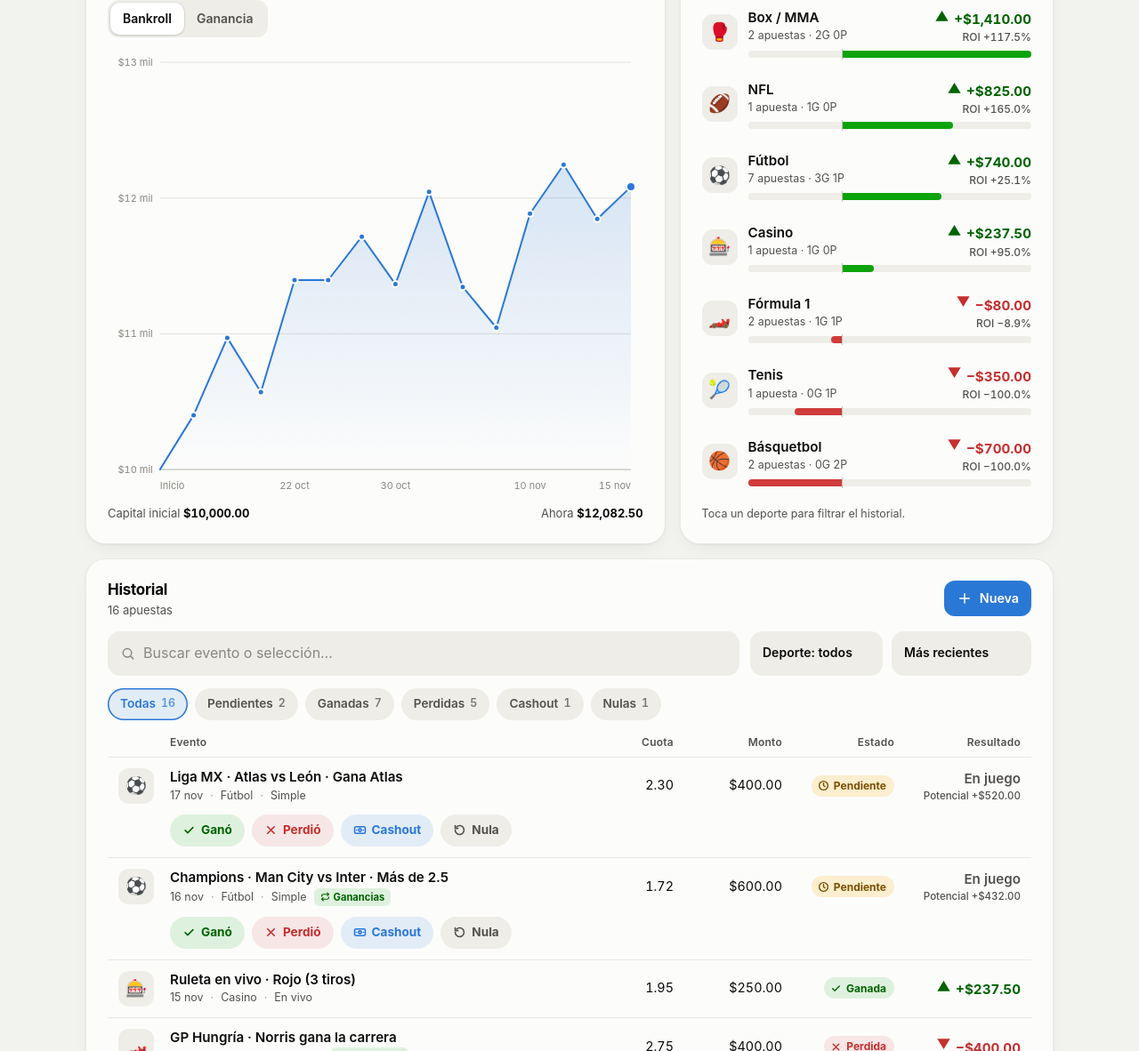
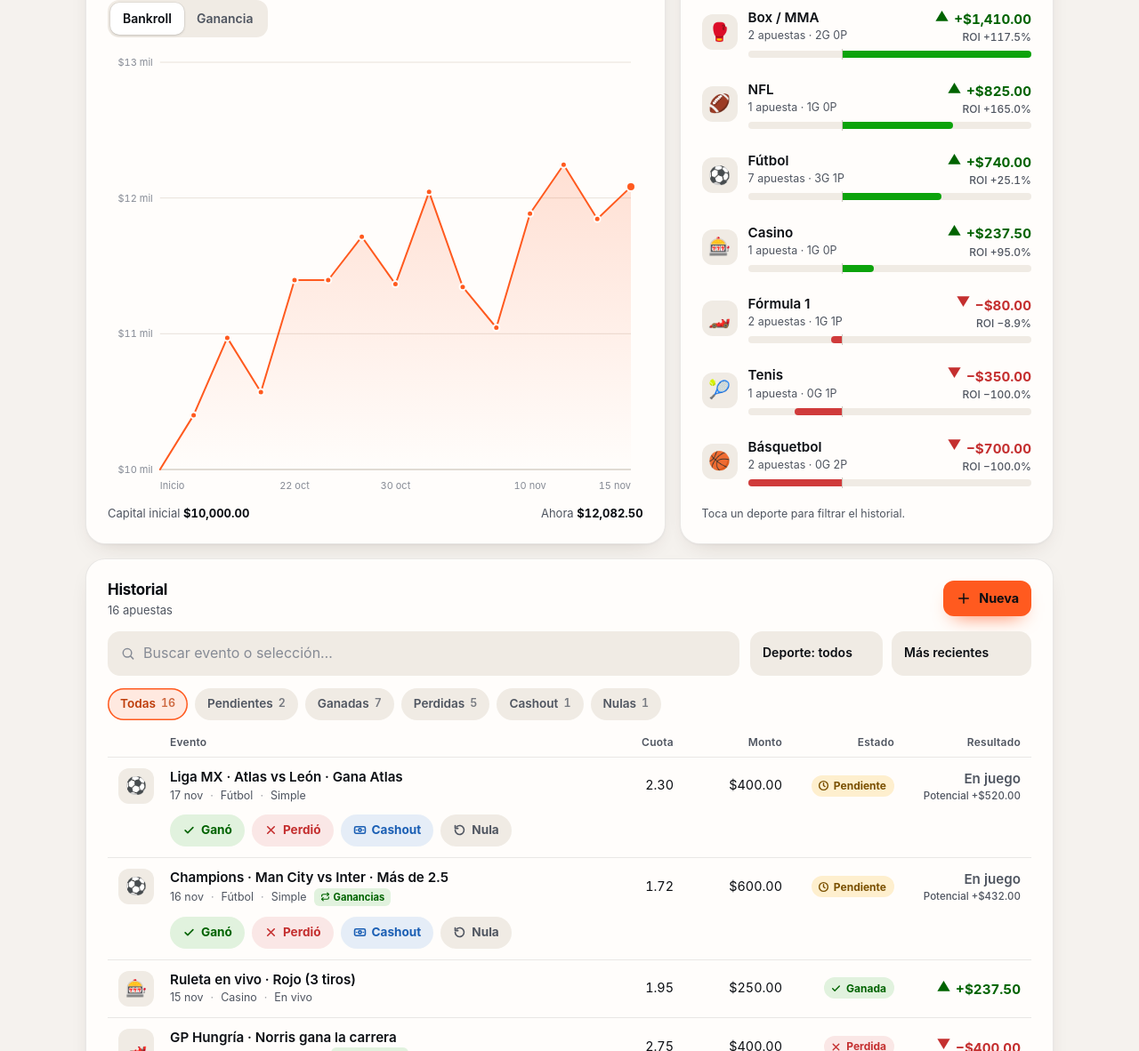
Before and after one commit to angelavelar7980UDG/spicks-register, a plain HTML site: page index.html in a window 1280 px wide. Shown: the part 1001-2183 px from the top of the page at 89% size. Drawn offline with Linux system fonts and the light colour scheme.

Commit message:
Brand Spicks Register with the Spicks identity
- Orange (#FF5A1F) and ink (#0B0E13) palette taken from the Spicks symbol
- Always-dark header and balance card with the symbol as a watermark
- Orange accents for buttons, chips, FAB and the chart line; cashout keeps its own blue
- Spicks symbol on the empty state, the new-bet sheet and a roll-in on win toasts
- Bump service worker cache to v2 so installed apps refresh

Co-Authored-By: Claude Sonnet 5.5 <noreply@anthropic.com>
Claude-Session: https://claude.ai/code/session_01GmFzV4ahXCaK8VhRZawxjh

```diff
--- a/index.html
+++ b/index.html
@@ -7,7 +7,7 @@
 <meta name="description" content="Registro personal de apuestas en pesos mexicanos: ganancias, pérdidas, inversión propia y reinversión de ganancias.">
 <meta name="robots" content="noindex, nofollow">
 <meta name="color-scheme" content="light dark">
-<meta name="theme-color" content="#f2f2ef" id="metaTheme">
+<meta name="theme-color" content="#0b0e13" id="metaTheme">
 <link rel="icon" href="spicks_simbolo.svg" type="image/svg+xml">
 <link rel="icon" href="icons/favicon-32.png" sizes="32x32" type="image/png">
 <link rel="apple-touch-icon" href="icons/icon-180.png">
@@ -15,7 +15,7 @@
 <meta name="apple-mobile-web-app-capable" content="yes">
 <meta name="mobile-web-app-capable" content="yes">
 <meta name="apple-mobile-web-app-title" content="Spicks Register">
-<meta name="apple-mobile-web-app-status-bar-style" content="default">
+<meta name="apple-mobile-web-app-status-bar-style" content="black-translucent">
 <meta name="format-detection" content="telephone=no">
 <script>
 /* Aplica el tema guardado antes del primer pintado para evitar el flash */
@@ -34,26 +34,29 @@ try { var t = JSON.parse(localStorage.getItem('spicks_register_v1') || '{}').the
 
   --r-card: 22px;
   --r-ctl: 14px;
-
   color-scheme: light;
-  --page: #f2f2ef;
-  --surface: #fcfcfb;
+  --page: #f5f2ee;
+  --surface: #fffdfb;
   --surface-2: #ffffff;
-  --ink: #0b0b0b;
-  --ink-2: #52514e;
-  --ink-3: #898781;
-  --line: #e1e0d9;
-  --axis: #c3c2b7;
-  --fill: #eeede8;
-  --fill-2: #e4e3dd;
-  --hair: rgba(11, 11, 11, 0.08);
-  --shadow: 0 1px 2px rgba(11, 11, 11, 0.04), 0 8px 24px -12px rgba(11, 11, 11, 0.12);
-  --shadow-pop: 0 2px 6px rgba(11, 11, 11, 0.08), 0 24px 48px -12px rgba(11, 11, 11, 0.28);
-  --scrim: rgba(11, 11, 11, 0.38);
-
-  --accent: #2a78d6;
-  --accent-ink: #ffffff;
-  --series: #2a78d6;
+  --ink: #0b0e13;
+  --ink-2: #4f5560;
+  --ink-3: #868b95;
+  --line: #e8e2da;
+  --axis: #cdc6bc;
+  --fill: #f0ebe4;
+  --fill-2: #e6dfd6;
+  --thumb: #ffffff;
+  --hair: rgba(11, 14, 19, 0.09);
+  --shadow: 0 1px 2px rgba(11, 14, 19, 0.04), 0 10px 28px -14px rgba(60, 30, 10, 0.22);
+  --shadow-pop: 0 2px 6px rgba(11, 14, 19, 0.08), 0 24px 48px -12px rgba(11, 14, 19, 0.32);
+  --scrim: rgba(11, 14, 19, 0.45);
+
+  --accent: #ff5a1f;
+  --accent-ink: #0b0e13;
+  --accent-text: #be3d0a;
+  --series: #ff5a1f;
+  --cash: #2a78d6;
+  --cash-text: #1b5fb4;
   --pos: #0ca30c;
   --pos-text: #006300;
   --neg: #d03b3b;
@@ -63,61 +66,70 @@ try { var t = JSON.parse(localStorage.getItem('spicks_register_v1') || '{}').the
   --tint-pos: rgba(12, 163, 12, 0.12);
   --tint-neg: rgba(208, 59, 59, 0.11);
   --tint-warn: rgba(250, 178, 25, 0.2);
-  --tint-accent: rgba(42, 120, 214, 0.12);
+  --tint-accent: rgba(255, 90, 31, 0.12);
+  --tint-cash: rgba(42, 120, 214, 0.12);
 }
 @media (prefers-color-scheme: dark) {
   :root:where(:not([data-theme="light"])) {
     color-scheme: dark;
-    --page: #0d0d0d;
-    --surface: #1a1a19;
-    --surface-2: #222221;
-    --ink: #f0efec;
-    --ink-2: #c3c2b7;
-    --ink-3: #898781;
-    --line: #2c2c2a;
-    --axis: #383835;
-    --fill: #262625;
-    --fill-2: #2f2f2d;
+    --page: #0b0e13;
+    --surface: #12161d;
+    --surface-2: #171c25;
+    --ink: #f4f2ee;
+    --ink-2: #bcc0c8;
+    --ink-3: #7e8590;
+    --line: #222935;
+    --axis: #333c4a;
+    --fill: #1f2631;
+    --fill-2: #29313e;
+    --thumb: #374152;
     --hair: rgba(255, 255, 255, 0.09);
-    --shadow: 0 1px 0 rgba(255, 255, 255, 0.03) inset, 0 10px 30px -14px rgba(0, 0, 0, 0.6);
-    --shadow-pop: 0 0 0 1px rgba(255, 255, 255, 0.08), 0 28px 60px -12px rgba(0, 0, 0, 0.8);
-    --scrim: rgba(0, 0, 0, 0.55);
-    --accent: #3987e5;
-    --series: #3987e5;
-    --pos-text: #25b525;
-    --neg-text: #ee6b6b;
+    --shadow: 0 1px 0 rgba(255, 255, 255, 0.03) inset, 0 12px 32px -14px rgba(0, 0, 0, 0.7);
+    --shadow-pop: 0 0 0 1px rgba(255, 255, 255, 0.08), 0 28px 60px -12px rgba(0, 0, 0, 0.85);
+    --scrim: rgba(0, 0, 0, 0.6);
+    --accent-text: #ff8556;
+    --series: #ff6a33;
+    --cash: #3987e5;
+    --cash-text: #78b0f5;
+    --pos-text: #2fc15d;
+    --neg-text: #ff7a7a;
     --warn-text: #fab219;
-    --tint-pos: rgba(12, 163, 12, 0.18);
-    --tint-neg: rgba(238, 107, 107, 0.16);
+    --tint-pos: rgba(47, 193, 93, 0.17);
+    --tint-neg: rgba(255, 122, 122, 0.16);
     --tint-warn: rgba(250, 178, 25, 0.16);
-    --tint-accent: rgba(57, 135, 229, 0.18);
+    --tint-accent: rgba(255, 90, 31, 0.18);
+    --tint-cash: rgba(57, 135, 229, 0.18);
   }
 }
 :root[data-theme="dark"] {
   color-scheme: dark;
-  --page: #0d0d0d;
-  --surface: #1a1a19;
-  --surface-2: #222221;
-  --ink: #f0efec;
-  --ink-2: #c3c2b7;
-  --ink-3: #898781;
-  --line: #2c2c2a;
-  --axis: #383835;
-  --fill: #262625;
-  --fill-2: #2f2f2d;
+  --page: #0b0e13;
+  --surface: #12161d;
+  --surface-2: #171c25;
+  --ink: #f4f2ee;
+  --ink-2: #bcc0c8;
+  --ink-3: #7e8590;
+  --line: #222935;
+  --axis: #333c4a;
+  --fill: #1f2631;
+  --fill-2: #29313e;
+  --thumb: #374152;
   --hair: rgba(255, 255, 255, 0.09);
-  --shadow: 0 1px 0 rgba(255, 255, 255, 0.03) inset, 0 10px 30px -14px rgba(0, 0, 0, 0.6);
-  --shadow-pop: 0 0 0 1px rgba(255, 255, 255, 0.08), 0 28px 60px -12px rgba(0, 0, 0, 0.8);
-  --scrim: rgba(0, 0, 0, 0.55);
-  --accent: #3987e5;
-  --series: #3987e5;
-  --pos-text: #25b525;
-  --neg-text: #ee6b6b;
+  --shadow: 0 1px 0 rgba(255, 255, 255, 0.03) inset, 0 12px 32px -14px rgba(0, 0, 0, 0.7);
+  --shadow-pop: 0 0 0 1px rgba(255, 255, 255, 0.08), 0 28px 60px -12px rgba(0, 0, 0, 0.85);
+  --scrim: rgba(0, 0, 0, 0.6);
+  --accent-text: #ff8556;
+  --series: #ff6a33;
+  --cash: #3987e5;
+  --cash-text: #78b0f5;
+  --pos-text: #2fc15d;
+  --neg-text: #ff7a7a;
   --warn-text: #fab219;
-  --tint-pos: rgba(12, 163, 12, 0.18);
-  --tint-neg: rgba(238, 107, 107, 0.16);
+  --tint-pos: rgba(47, 193, 93, 0.17);
+  --tint-neg: rgba(255, 122, 122, 0.16);
   --tint-warn: rgba(250, 178, 25, 0.16);
-  --tint-accent: rgba(57, 135, 229, 0.18);
+  --tint-accent: rgba(255, 90, 31, 0.18);
+  --tint-cash: rgba(57, 135, 229, 0.18);
 }
 
 /* ==========================================================================
@@ -163,7 +175,7 @@ ul { list-style: none; margin: 0; padding: 0; }
   transition: transform 160ms var(--ease-out), background-color 150ms ease, filter 150ms ease, opacity 150ms ease;
 }
 .btn:active { transform: scale(0.97); }
-.btn.primary { background: var(--accent); color: var(--accent-ink); }
+.btn.primary { background: var(--accent); color: var(--accent-ink); font-weight: 700; box-shadow: 0 10px 22px -12px var(--accent); }
 .btn.danger { background: var(--tint-neg); color: var(--neg-text); }
 .btn.sm { min-height: 40px; padding: 0 14px; font-size: 0.9rem; border-radius: 12px; }
 .btn[disabled] { opacity: 0.45; pointer-events: none; }
@@ -187,7 +199,7 @@ ul { list-style: none; margin: 0; padding: 0; }
 .seg.block { display: flex; }
 .seg-thumb {
   position: absolute; top: 3px; bottom: 3px; left: 0; width: 0; border-radius: 10px;
-  background: var(--surface-2); box-shadow: 0 1px 3px rgba(0, 0, 0, 0.14), 0 0 0 0.5px var(--hair);
+  background: var(--thumb); box-shadow: 0 1px 3px rgba(0, 0, 0, 0.14), 0 0 0 0.5px var(--hair);
   transition: transform 250ms var(--ease-in-out), width 250ms var(--ease-in-out);
   pointer-events: none;
 }
@@ -209,7 +221,7 @@ ul { list-style: none; margin: 0; padding: 0; }
   transition: transform 160ms var(--ease-out), background-color 150ms ease, color 150ms ease, box-shadow 150ms ease;
 }
 .chip:active { transform: scale(0.96); }
-.chip[aria-checked="true"], .chip[aria-pressed="true"] { background: var(--tint-accent); color: var(--accent); box-shadow: inset 0 0 0 1.5px var(--accent); }
+.chip[aria-checked="true"], .chip[aria-pressed="true"] { background: var(--tint-accent); color: var(--accent-text); box-shadow: inset 0 0 0 1.5px var(--accent); }
 .chip .emo { font-size: 1.05rem; line-height: 1; }
 .chip .n { font-size: 0.78rem; opacity: 0.75; font-variant-numeric: tabular-nums; }
 @media (hover: hover) and (pointer: fine) {
@@ -257,12 +269,16 @@ input[type="date"].input { min-height: 50px; font-variant-numeric: tabular-nums;
    Header (material translúcido)
    ========================================================================== */
 .topbar {
+  --ink: #f4f2ee; --ink-2: rgba(244, 242, 238, 0.74); --ink-3: rgba(244, 242, 238, 0.5);
+  --fill: rgba(255, 255, 255, 0.1); --fill-2: rgba(255, 255, 255, 0.17); --hair: rgba(255, 255, 255, 0.12);
+  --neg-text: #ff8383; --pos-text: #3be07a;
+  color: var(--ink);
   position: sticky; top: 0; z-index: 30;
-  background: color-mix(in srgb, var(--page) 74%, transparent);
+  background: rgba(11, 14, 19, 0.97);
   -webkit-backdrop-filter: saturate(180%) blur(22px); backdrop-filter: saturate(180%) blur(22px);
   padding-top: env(safe-area-inset-top);
 }
-.topbar::after { content: ""; position: absolute; left: 0; right: 0; bottom: 0; height: 1px; background: var(--hair); opacity: 0; transition: opacity 200ms ease; }
+.topbar::after { content: ""; position: absolute; left: 0; right: 0; bottom: 0; height: 2px; background: linear-gradient(90deg, #ff5a1f, rgba(255, 90, 31, 0) 75%); opacity: 0; transition: opacity 200ms ease; }
 .topbar.scrolled::after { opacity: 1; }
 .topbar .wrap { display: flex; align-items: center; justify-content: space-between; gap: 12px; min-height: 64px; }
 .brand { display: flex; align-items: center; gap: 12px; min-width: 0; }
@@ -273,7 +289,7 @@ input[type="date"].input { min-height: 50px; font-variant-numeric: tabular-nums;
 .menu-wrap { position: relative; }
 .menu {
   position: absolute; right: 0; top: calc(100% + 8px); min-width: 252px; padding: 6px; z-index: 40;
-  background: color-mix(in srgb, var(--surface) 88%, transparent);
+  background: rgba(16, 20, 27, 0.95);
   -webkit-backdrop-filter: saturate(180%) blur(24px); backdrop-filter: saturate(180%) blur(24px);
   border-radius: 18px; box-shadow: var(--shadow-pop); border: 1px solid var(--hair);
   transform-origin: top right; opacity: 0; transform: scale(0.95); visibility: hidden; pointer-events: none;
@@ -305,8 +321,13 @@ main { padding-block: 8px 120px; display: grid; gap: 16px; }
 
 /* Hero */
 .hero {
-  position: relative; overflow: hidden; padding: 22px 20px 0;
-  background: radial-gradient(120% 150% at 0% 0%, color-mix(in srgb, var(--accent) 13%, var(--surface)) 0%, var(--surface) 62%);
+  --ink: #f4f2ee; --ink-2: rgba(244, 242, 238, 0.76); --ink-3: rgba(244, 242, 238, 0.5);
+  --hair: rgba(255, 255, 255, 0.13); --fill: rgba(255, 255, 255, 0.1); --fill-2: rgba(255, 255, 255, 0.17);
+  --pos-text: #3be07a; --neg-text: #ff8383; --tint-pos: rgba(59, 224, 122, 0.17); --tint-neg: rgba(255, 131, 131, 0.17);
+  position: relative; overflow: hidden; padding: 22px 20px 0; color: var(--ink);
+  background:
+    radial-gradient(90% 130% at 100% 0%, rgba(255, 90, 31, 0.6) 0%, rgba(255, 90, 31, 0) 62%),
+    linear-gradient(160deg, #161b24 0%, #0b0e13 70%);
 }
 @media (min-width: 720px) { .hero { padding: 28px 28px 0; } }
 .hero-top { display: flex; align-items: flex-start; justify-content: space-between; gap: 12px; flex-wrap: wrap; }
@@ -480,7 +501,7 @@ main { padding-block: 8px 120px; display: grid; gap: 16px; }
 .pill .i { width: 13px; height: 13px; stroke-width: 2.6; }
 .s-ganada { background: var(--tint-pos); color: var(--pos-text); }
 .s-perdida { background: var(--tint-neg); color: var(--neg-text); }
-.s-cashout { background: var(--tint-accent); color: var(--accent); }
+.s-cashout { background: var(--tint-cash); color: var(--cash-text); }
 .s-nula { background: var(--fill); color: var(--ink-2); }
 .s-pendiente { background: var(--tint-warn); color: var(--warn-text); }
 .tag { display: inline-flex; align-items: center; gap: 4px; height: 20px; padding: 0 7px; border-radius: 6px; font-size: 0.7rem; font-weight: 700; background: var(--fill); color: var(--ink-2); }
@@ -493,7 +514,7 @@ main { padding-block: 8px 120px; display: grid; gap: 16px; }
 .q .i { width: 15px; height: 15px; stroke-width: 2.6; }
 .q.win { background: var(--tint-pos); color: var(--pos-text); }
 .q.loss { background: var(--tint-neg); color: var(--neg-text); }
-.q.cash { background: var(--tint-accent); color: var(--accent); }
+.q.cash { background: var(--tint-cash); color: var(--cash-text); }
 .q.push { background: var(--fill); color: var(--ink-2); }
 @media (hover: hover) and (pointer: fine) { .q:hover { filter: brightness(0.94); } }
 .more { display: flex; justify-content: center; margin-top: 12px; }
@@ -602,6 +623,18 @@ main { padding-block: 8px 120px; display: grid; gap: 16px; }
 .intro .sp-bar .bar { animation: grow 800ms var(--ease-out) both; animation-delay: 350ms; }
 @keyframes rise { from { opacity: 0; transform: translateY(10px); } to { opacity: 1; transform: none; } }
 @keyframes grow { from { transform: scaleX(0); } to { transform: scaleX(1); } }
+
+/* ---- Identidad Spicks ---- */
+body::before { content: ""; position: fixed; inset: 0; z-index: -1; pointer-events: none;
+  background: radial-gradient(70% 50% at 100% 0%, rgba(255, 90, 31, 0.16), transparent 70%), radial-gradient(60% 45% at 0% 100%, rgba(255, 90, 31, 0.08), transparent 70%); }
+.hero-mark { position: absolute; right: -64px; top: -56px; width: min(64%, 300px); opacity: 0.2; transform: rotate(-14deg); pointer-events: none; user-select: none; -webkit-user-select: none; z-index: 0; }
+.hero > :not(.hero-mark) { position: relative; z-index: 1; }
+.brand h1 .wm { color: #ff7a45; }
+.big-mark { width: 88px; height: 88px; filter: drop-shadow(0 12px 24px rgba(255, 90, 31, 0.45)); }
+.sheet-title { display: flex; align-items: center; gap: 10px; min-width: 0; }
+.sheet-mark { width: 30px; height: 30px; flex: none; }
+.toast .t-ico .roll { display: block; width: 26px; height: 26px; opacity: 0; transform: rotate(-220deg) scale(0.3); transition: transform 650ms var(--ease-out), opacity 300ms var(--ease-out); }
+.toast.in .t-ico .roll { opacity: 1; transform: none; }
 
 /* Accesibilidad: movimiento y transparencia reducidos */
 @media (prefers-reduced-motion: reduce) {
@@ -654,7 +687,7 @@ main { padding-block: 8px 120px; display: grid; gap: 16px; }
       <div class="brand">
         <img class="logo" src="spicks_simbolo.svg" alt="" width="40" height="40">
         <div>
-          <h1>Spicks Register</h1>
+          <h1>Spicks <span class="wm">Register</span></h1>
           <p>Registro de apuestas · MXN</p>
         </div>
       </div>
@@ -685,6 +718,7 @@ main { padding-block: 8px 120px; display: grid; gap: 16px; }
 
     <!-- Resumen / saldo -->
     <section class="card hero reveal" style="--i:1" aria-label="Resumen de bankroll">
+      <img class="hero-mark" src="spicks_simbolo.svg" alt="" aria-hidden="true">
       <div class="hero-top">
         <div>
           <p class="eyebrow">Bankroll actual</p>
@@ -837,7 +871,7 @@ main { padding-block: 8px 120px; display: grid; gap: 16px; }
     <div class="sheet-top" data-drag>
       <div class="grip"></div>
       <div class="sheet-head">
-        <h2 id="bet-title">Nueva apuesta</h2>
+        <span class="sheet-title"><img class="sheet-mark" src="spicks_simbolo.svg" alt="" width="30" height="30"><h2 id="bet-title">Nueva apuesta</h2></span>
         <button type="button" class="icon-btn" data-close aria-label="Cerrar"><svg class="i"><use href="#i-x"/></svg></button>
       </div>
     </div>
@@ -1425,7 +1459,7 @@ function renderKPIs() {
   if (s.winRate == null) $('#kWin .num').textContent = '—';
   const parts = [
     ['Ganadas', s.W, 'var(--pos)', 'G'], ['Perdidas', s.L, 'var(--neg)', 'P'],
-    ['Cashout', s.CO, 'var(--series)', 'CO'], ['Nulas', s.NU, 'var(--axis)', 'N']
+    ['Cashout', s.CO, 'var(--cash)', 'CO'], ['Nulas', s.NU, 'var(--axis)', 'N']
   ];
   $('#kBar').innerHTML = settled ? parts.filter(p => p[1]).map(p => `<i style="flex-grow:${p[1]};background:${p[2]}" title="${p[0]}: ${p[1]}"></i>`).join('') : '';
   $('#kBar').setAttribute('aria-label', parts.map(p => `${p[1]} ${p[0].toLowerCase()}`).join(', '));
@@ -1631,7 +1665,7 @@ function renderHistory() {
   if (!filtered.length) {
     empty.hidden = false; rows.hidden = true; $('.row-head').style.display = 'none';
     if (!state.bets.length) {
-      empty.innerHTML = `<div class="big">🧾</div><h3>Aún no tienes apuestas</h3><p>Registra tu primera apuesta y aquí verás tu ganancia, tu inversión y tu rendimiento.</p><div class="btns"><button class="btn primary" data-open-bet>${icon('plus')}Registrar apuesta</button><button class="btn" data-act="demo">Ver datos de ejemplo</button></div>`;
+      empty.innerHTML = `<img class="big-mark" src="spicks_simbolo.svg" alt="" width="88" height="88"><h3>Aún no tienes apuestas</h3><p>Registra tu primera apuesta y aquí verás tu ganancia, tu inversión y tu rendimiento.</p><div class="btns"><button class="btn primary" data-open-bet>${icon('plus')}Registrar apuesta</button><button class="btn" data-act="demo">Ver datos de ejemplo</button></div>`;
     } else {
       empty.innerHTML = `<div class="big">🔎</div><h3>Sin resultados</h3><p>Ninguna apuesta coincide con los filtros actuales.</p><div class="btns"><button class="btn" id="btnClearFilters">Quitar filtros</button></div>`;
     }
@@ -1778,7 +1812,12 @@ function resolve(id, status, cashout = 0) {
   withUndo(`Marcada como ${status.toLowerCase()}`, () => { b.status = status; b.cashout = cashout; });
   const nb = state.bets.find(x => x.id === id);
   const p = profitOf(nb); const msg = status === 'Nula' ? 'Apuesta nula · se reembolsa' : `${status} · ${money(p, { sign: true })}`;
-  const t = $('#toasts').lastElementChild; if (t) { const sp = t.querySelector('span:not(.t-ico)'); if (sp) sp.textContent = msg; }
+  const t = $('#toasts').lastElementChild;
+  if (t) {
+    const sp = t.querySelector('span:not(.t-ico)'); if (sp) sp.textContent = msg;
+    // Victoria: el símbolo de Spicks rueda dentro del aviso
+    if (status === 'Ganada' || (status === 'Cashout' && p > 0)) { const ic = t.querySelector('.t-ico'); if (ic) ic.innerHTML = '<img class="roll" src="spicks_simbolo.svg" alt="" width="26" height="26">'; }
+  }
   setTimeout(() => { ui.flashId = null; }, 1800);
 }
 let cashId = null;
@@ -1855,7 +1894,6 @@ function applyTheme(t, persist = true) {
   if (persist) { state.theme = t || null; save(); }
   const dark = (t === 'dark') || (t !== 'light' && matchMedia('(prefers-color-scheme: dark)').matches);
   $('#themeIco use').setAttribute('href', dark ? '#i-sun' : '#i-moon');
-  $('#metaTheme').setAttribute('content', dark ? '#0d0d0d' : '#f2f2ef');
 }
 
 /* ==========================================================================
--- a/sw.js
+++ b/sw.js
@@ -1,6 +1,6 @@
 /* Modo sin conexión: guarda la app en el dispositivo y la sirve aunque no haya internet.
    Con internet siempre intenta la versión más reciente primero. */
-const CACHE = 'spicks-register-v1';
+const CACHE = 'spicks-register-v2';
 const ASSETS = ['./', 'index.html', 'manifest.webmanifest', 'spicks_simbolo.svg',
   'icons/icon-180.png', 'icons/icon-192.png', 'icons/icon-512.png', 'icons/icon-maskable-512.png', 'icons/favicon-32.png'];
 
```
